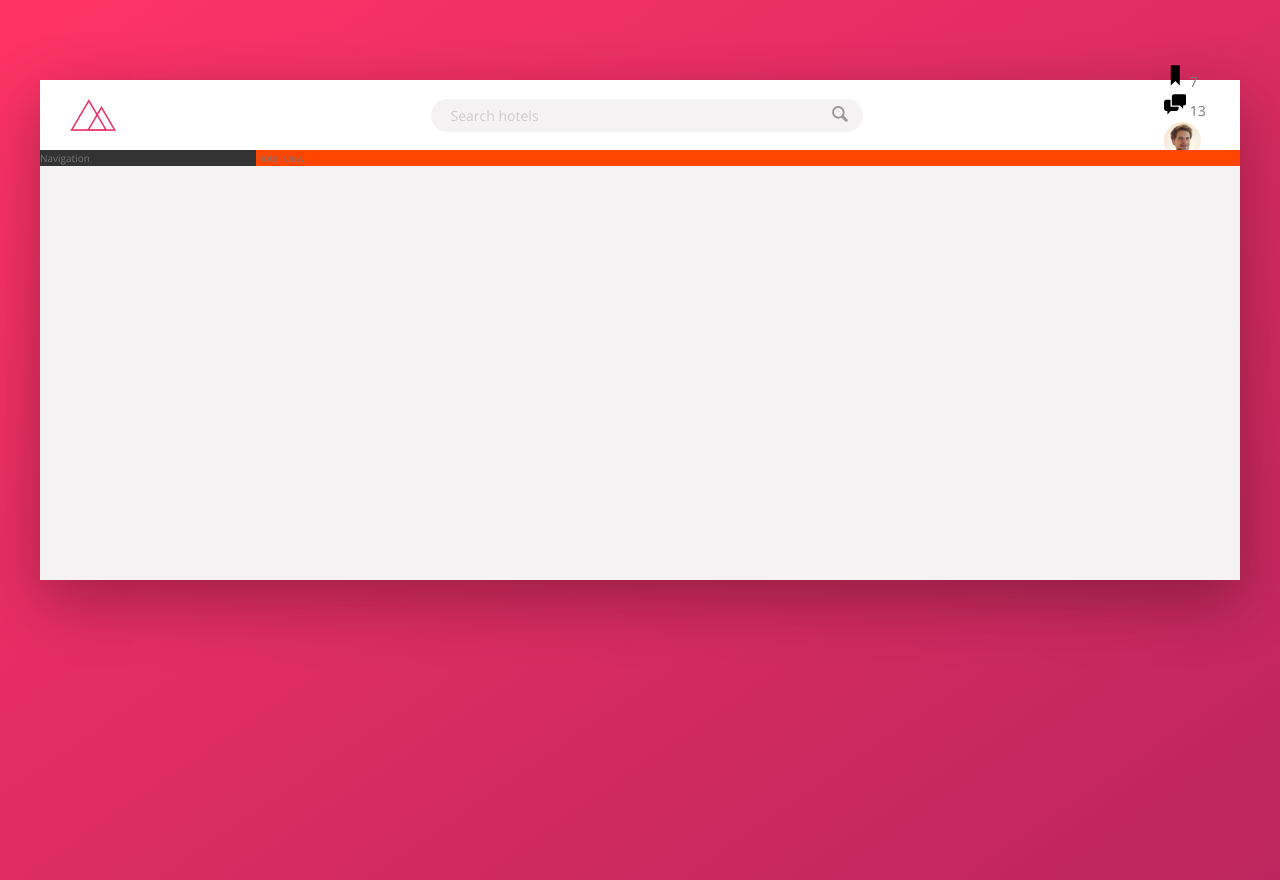
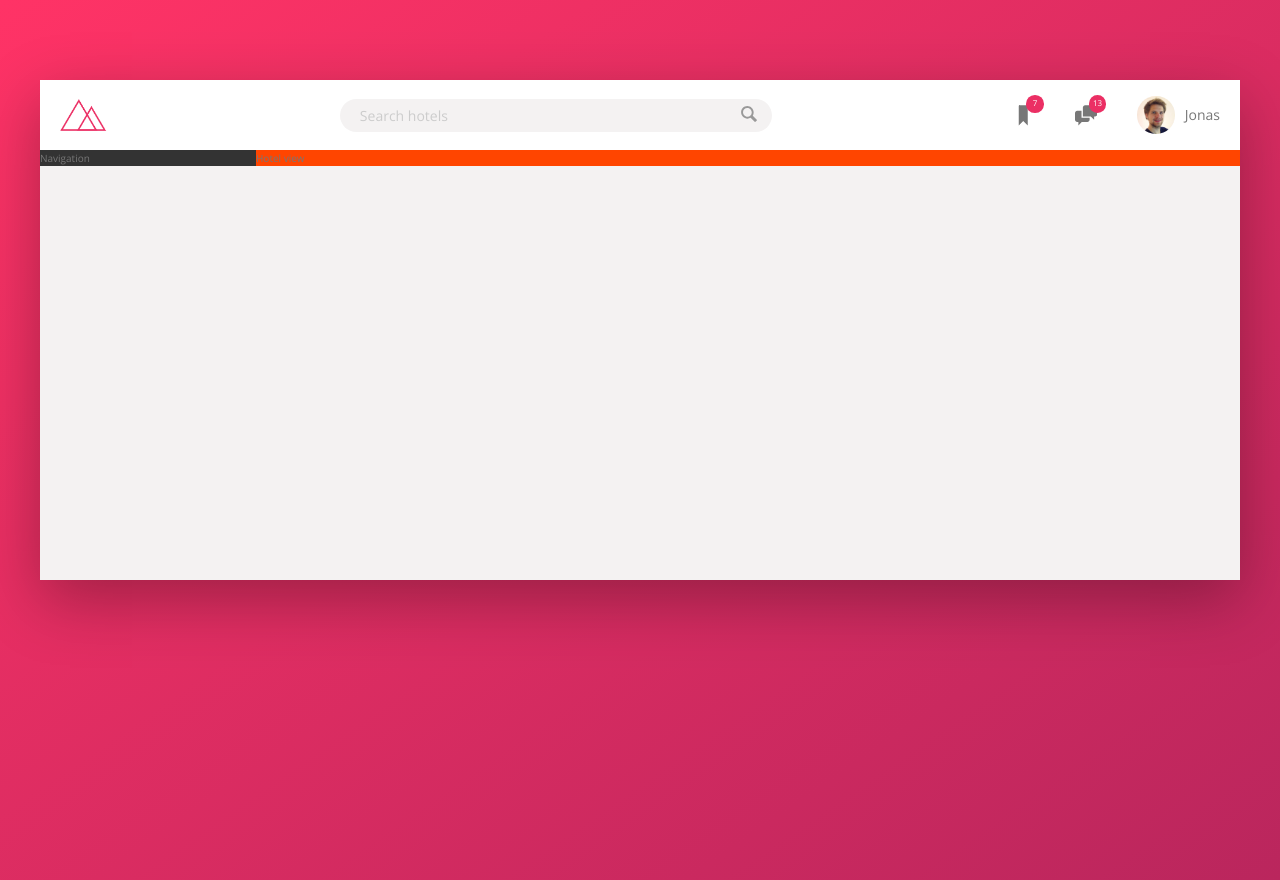
Before and after one commit to mwhitener/Trillo, a website: page index.html in a window 1280 px wide. Drawn offline with nearby package versions, Linux system fonts and the light colour scheme.

Commit message:
header pt 3

```diff
--- a/sass/_components.scss
+++ b/sass/_components.scss
@@ -3,7 +3,7 @@
 
 .logo {
   height: 3.25rem;
-  margin-left: 3rem;
+  margin-left: 2rem;
 }
 
 //////////////////////////////////////////////
@@ -11,6 +11,7 @@
 .search {
   flex: 0 0 40%;
 
+  // Flex box - nested
   display: flex;
   align-items: center;
   justify-content: center;
@@ -50,10 +51,12 @@
     &:focus {
       outline: none;
     }
+
     &:active {
       transform: translateY(0.2rem);
     }
   }
+
   &__icon {
     height: 2rem;
     width: 2rem;
@@ -63,21 +66,53 @@
 //////////////////////////////////////////////
 // User Nav
 .user-nav {
+  // background-color: greenyellow;
+  display: flex; //Turning on nested flex box for the user nav.
+  align-items: center; //vertical center
+  align-self: stretch;
+
+  & > * {
+    padding: 0 2rem;
+    cursor: pointer;
+    height: 100%;
+    display: flex;
+    align-items: center;
+  }
+
+  & > *:hover {
+    background-color: var(--color-gray-light-2);
+  }
+
   &__icon-box {
+    position: relative;
   }
+
   &__icon {
     height: 2.25rem;
     width: 2.25rem;
+    fill: var(--color-gray-dark-2);
   }
+
   &__notification {
+    font-size: 0.8rem;
+    height: 1.75rem;
+    width: 1.75rem;
+    border-radius: 50%;
+    background-color: var(--color-primary);
+    color: #fff;
+    position: absolute;
+    top: 1.5rem;
+    right: 1.1rem;
+
+    display: flex;
+    justify-content: center;
+    align-items: center;
   }
-  &__user {
-  }
+
   &__user-photo {
     height: 3.75rem;
     border-radius: 50%;
-  }
-  &__user-name {
+    margin-right: 1rem;
   }
 }
 //////////////////////////////////////////////
```
Also changed, not shown: css/style.css.
